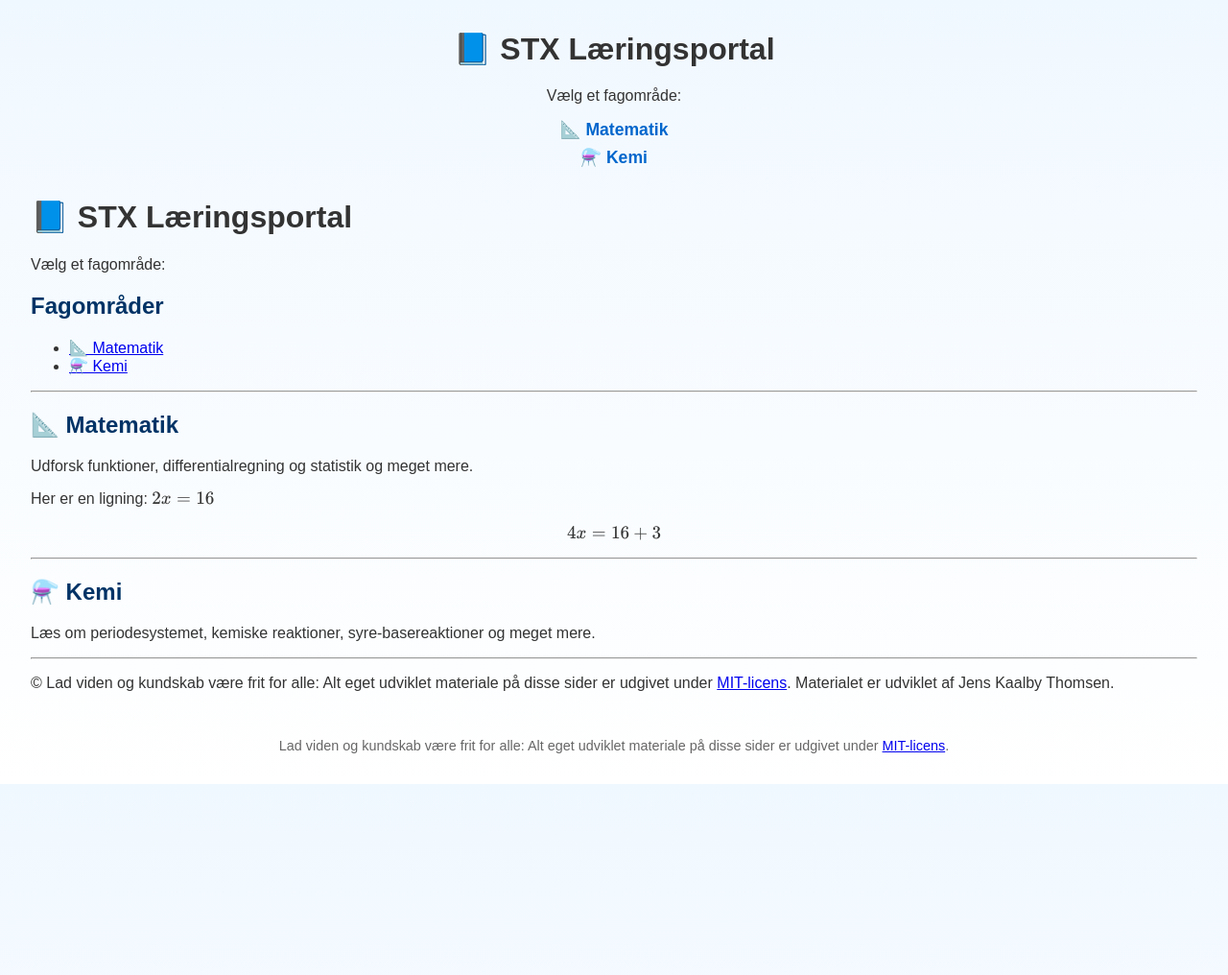
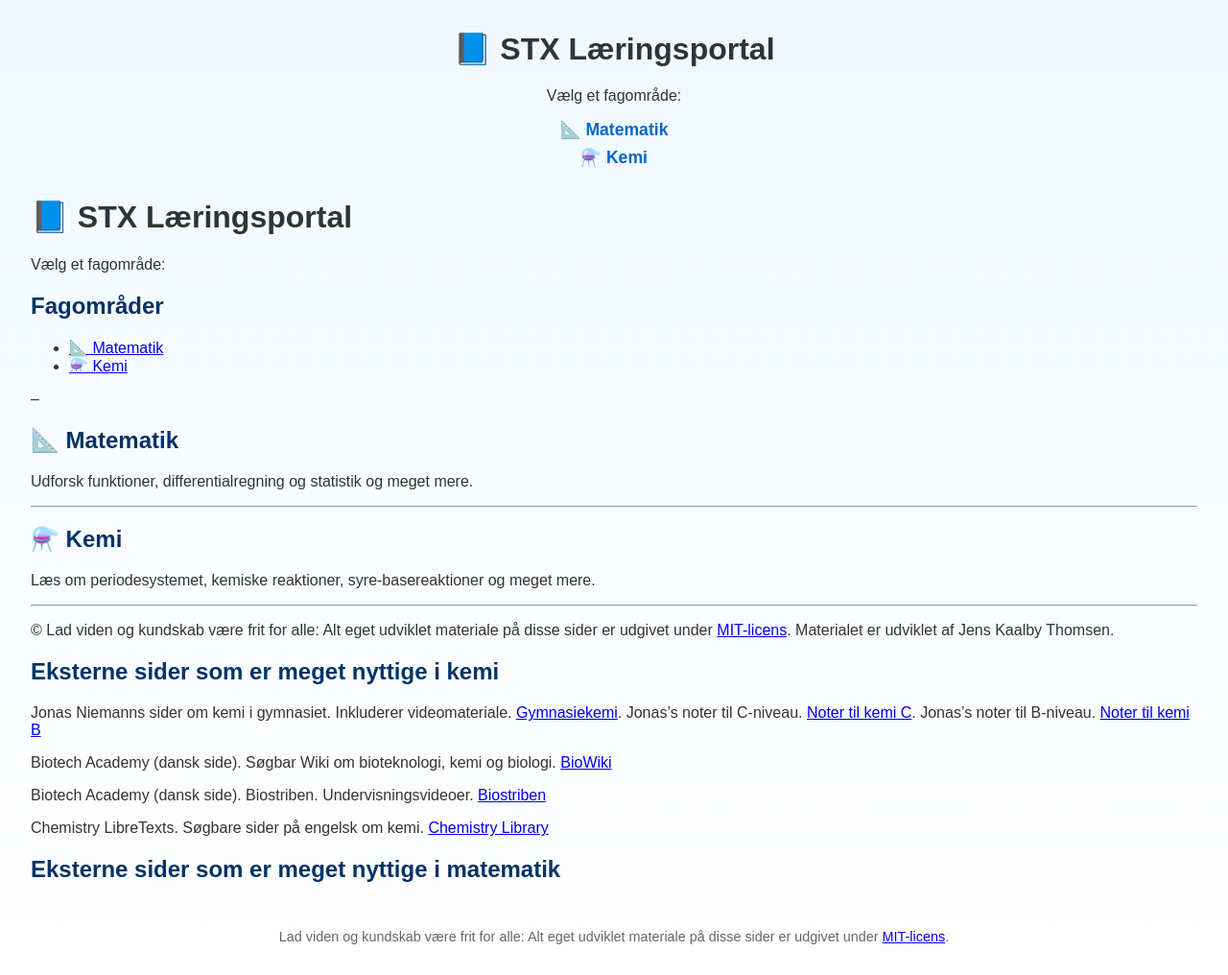
Before and after one commit to jenskaalby/matkem, a Jekyll site: the page built from index.md, in a window 1280 px wide. Shown: the whole page at 96% size. Built offline with Jekyll 4.4.1, drawn with Linux system fonts in a browser that asks for light colours; before the commit the page ends 900 px from its top, so only the background shows below that.

Commit message:
Update index.md

```diff
--- a/index.md
+++ b/index.md
@@ -12,17 +12,11 @@ Vælg et fagområde:
 - [📐 Matematik](./matematik/index.html)
 - [⚗️ Kemi](./kemi/index.html)
 
----
+--
 
 ## 📐 Matematik
 
 Udforsk funktioner, differentialregning og statistik og meget mere.
-
-Her er en ligning: $2x=16$
-
-$$
-4x=16+3
-$$
 
 ---
 
@@ -33,3 +27,16 @@ Læs om periodesystemet, kemiske reaktioner, syre-basereaktioner og meget mere.
 ---
 
 © Lad viden og kundskab være frit for alle: Alt eget udviklet materiale på disse sider er udgivet under [MIT-licens](https://opensource.org/licenses/MIT). Materialet er udviklet af Jens Kaalby Thomsen.
+
+## Eksterne sider som er meget nyttige i kemi
+Jonas Niemanns sider om kemi i gymnasiet. Inkluderer videomateriale. [Gymnasiekemi](https://www.gymnasiekemi.com/).
+Jonas's noter til C-niveau. [Noter til kemi C](https://www.gymnasiekemi.com/uploads/9/3/4/8/93484852/noter_-_kemi_c_-_jonas_niemann_-_1.4.pdf).
+Jonas's noter til B-niveau. [Noter til kemi B](https://www.gymnasiekemi.com/ressourcer-kemi-b.html)
+
+Biotech Academy (dansk side). Søgbar Wiki om bioteknologi, kemi og biologi. [BioWiki](https://www.biotechacademy.dk/undervisning/ordliste-indeks/)
+
+Biotech Academy (dansk side). Biostriben. Undervisningsvideoer. [Biostriben](https://www.biotechacademy.dk/e-learning/biostriben/gymnasie/)
+
+Chemistry LibreTexts. Søgbare sider på engelsk om kemi. [Chemistry Library](https://chem.libretexts.org/)
+
+## Eksterne sider som er meget nyttige i matematik
```
